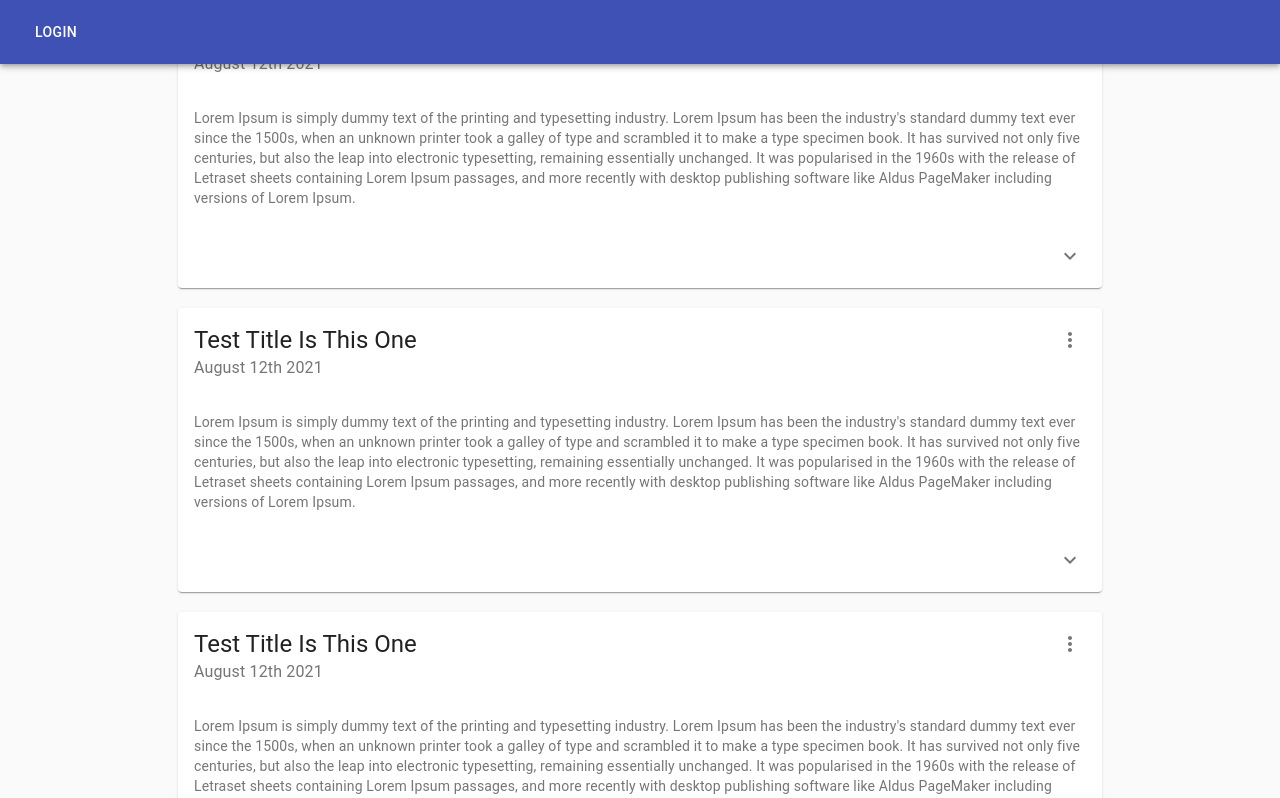
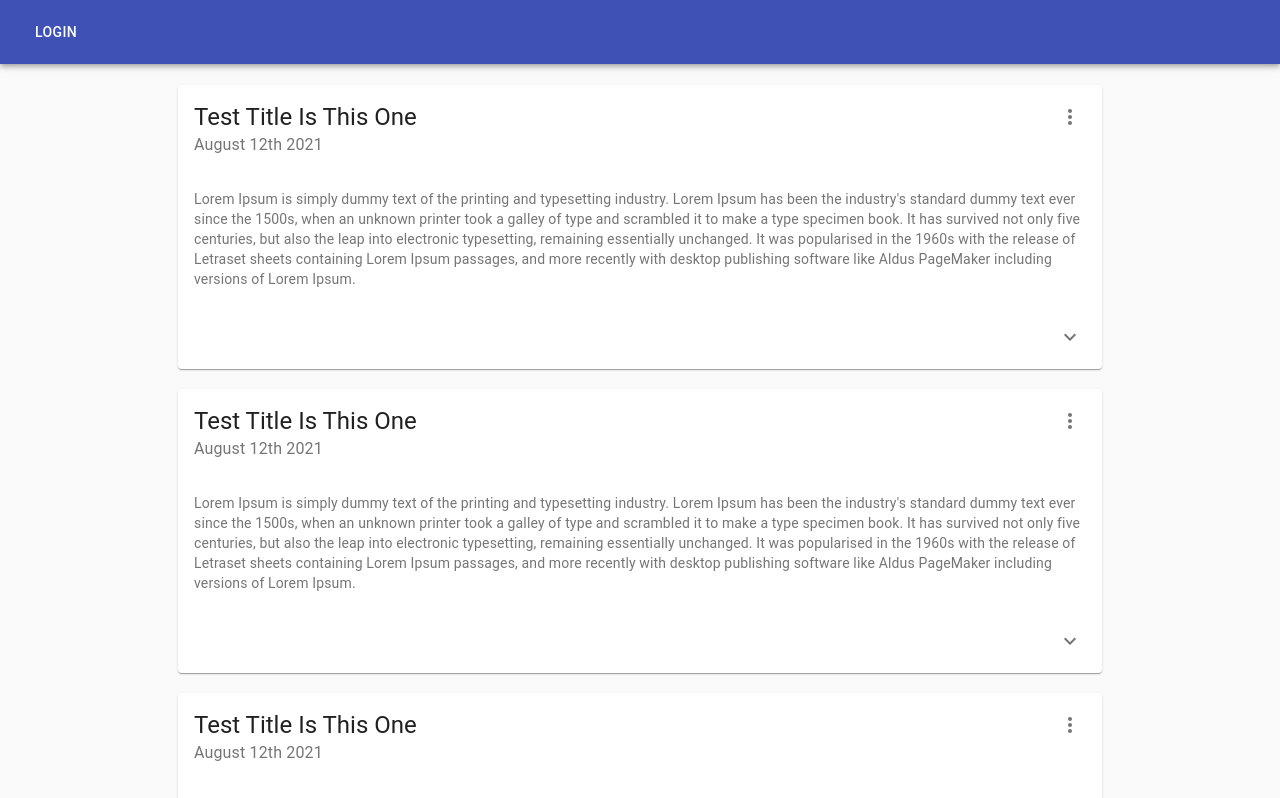
Before and after one commit to SammRosenthal/mymess, a React (Create React App) app: page /forum in a window 1280 px wide. Shown: the top 798 px of the page. Built offline with nearby package versions, Linux system fonts and the light colour scheme.

Commit message:
fixed top nav spacing

```diff
--- a/src/screens/forum/forumContainer.js
+++ b/src/screens/forum/forumContainer.js
@@ -7,7 +7,8 @@ const useStyles = makeStyles({
     display: "flex",
     alignItems: "center",
     flexDirection: "column",
-    marginTop: 100,
+    position: "absolute",
+    top: 75,
   },
 });
 
--- a/src/screens/login.js
+++ b/src/screens/login.js
@@ -3,6 +3,7 @@ import { Button, AppBar, Toolbar, Typography, Avatar } from "@material-ui/core";
 
 const useStyles = makeStyles({
   root: { position: "absolute", top: "0", width: "100vw" },
+  container: { marginBottom: "50px" },
   spacing: { display: "flex", justifyContent: "space-between" },
   userInfo: {
     display: "flex",
@@ -16,6 +17,7 @@ export default function Login(props) {
   const styles = useStyles();
 
   return (
+    <div className={styles.container}>
       <AppBar position="sticky" className={styles.root}>
         <Toolbar className={styles.spacing}>
           <Button
@@ -34,5 +36,6 @@ export default function Login(props) {
           )}
         </Toolbar>
       </AppBar>
+    </div>
   );
 }
```
Lines whose indentation alone changed are shown as unchanged.
